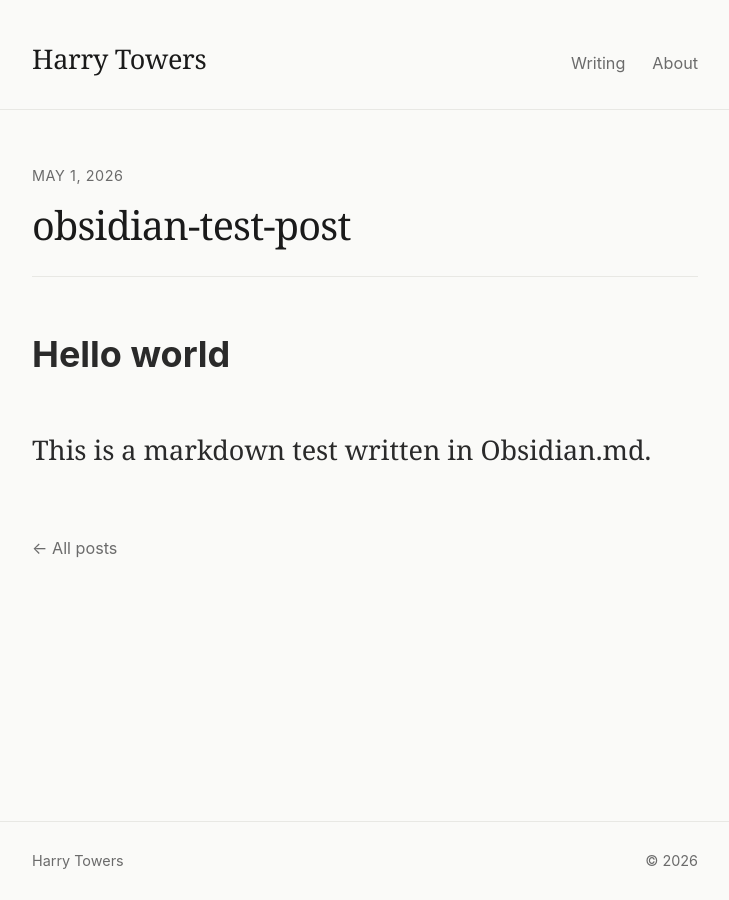
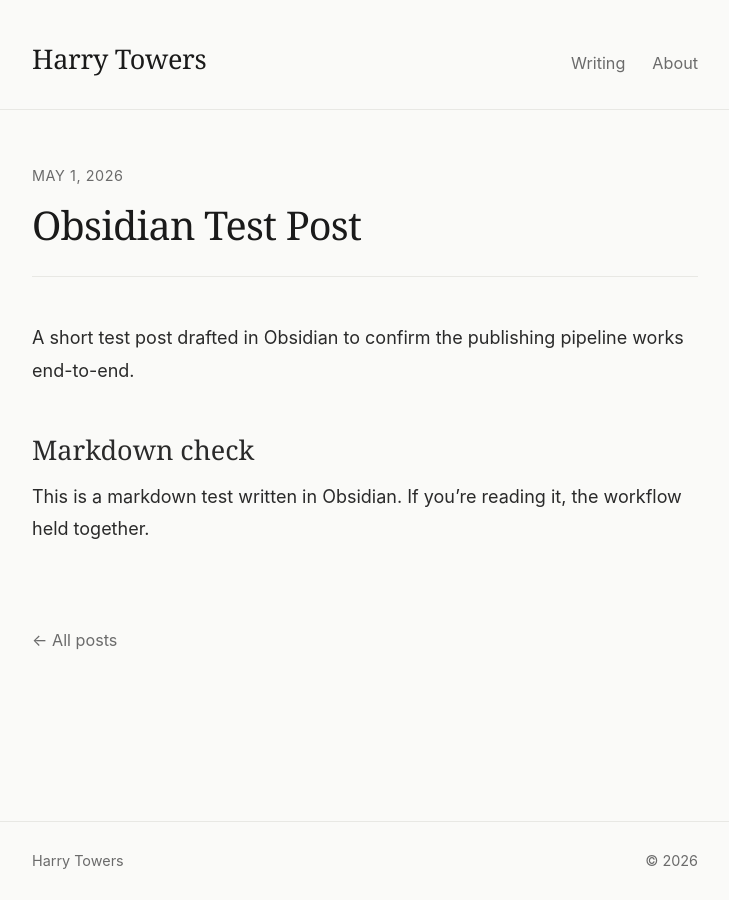
Before and after one commit to Soybean501/Soybean501.github.io, a Jekyll site: the page built from _posts/2026-05-01-obsidian-test-post.md, in a window 1280 px wide. Shown: the whole page, without its empty margins (275-1004 px from the left). Built offline with Jekyll 4.4.1, drawn with Linux system fonts in a browser that asks for light colours; our own code applies the rules of GitHub Pages for plain Markdown files.

Commit message:
Add gitignore, 404 page, and tidy post frontmatter
Adds a .gitignore covering Jekyll build artifacts, Obsidian per-machine
state, accidental nested vault directories, and OS junk. Adds a 404 page
for unknown paths. Removes the redundant `layout: post` line from each
post and from the new-post template — the layout is now applied via
_config.yml defaults in the next commit.

```diff
--- a/_posts/2026-05-01-obsidian-test-post.md
+++ b/_posts/2026-05-01-obsidian-test-post.md
@@ -1,9 +1,11 @@
 ---
-title: obsidian-test-post
+title: Obsidian Test Post
 date: 2026-05-01
-excerpt:
-layout: post
+excerpt: A short test post drafted in Obsidian to confirm the publishing pipeline works end-to-end.
 ---
 
-# Hello world
-## This is a markdown test written in Obsidian.md.
+A short test post drafted in Obsidian to confirm the publishing pipeline works end-to-end.
+
+## Markdown check
+
+This is a markdown test written in Obsidian. If you're reading it, the workflow held together.
```
Also changed, not shown: 404.html (added, +12 -0 lines), _posts/2026-04-14-hello-world.md (+0 -1 lines), _posts/2026-05-01-on-simplicity.md (+0 -1 lines), _templates/new-post.md (+0 -1 lines), 1 other file.
